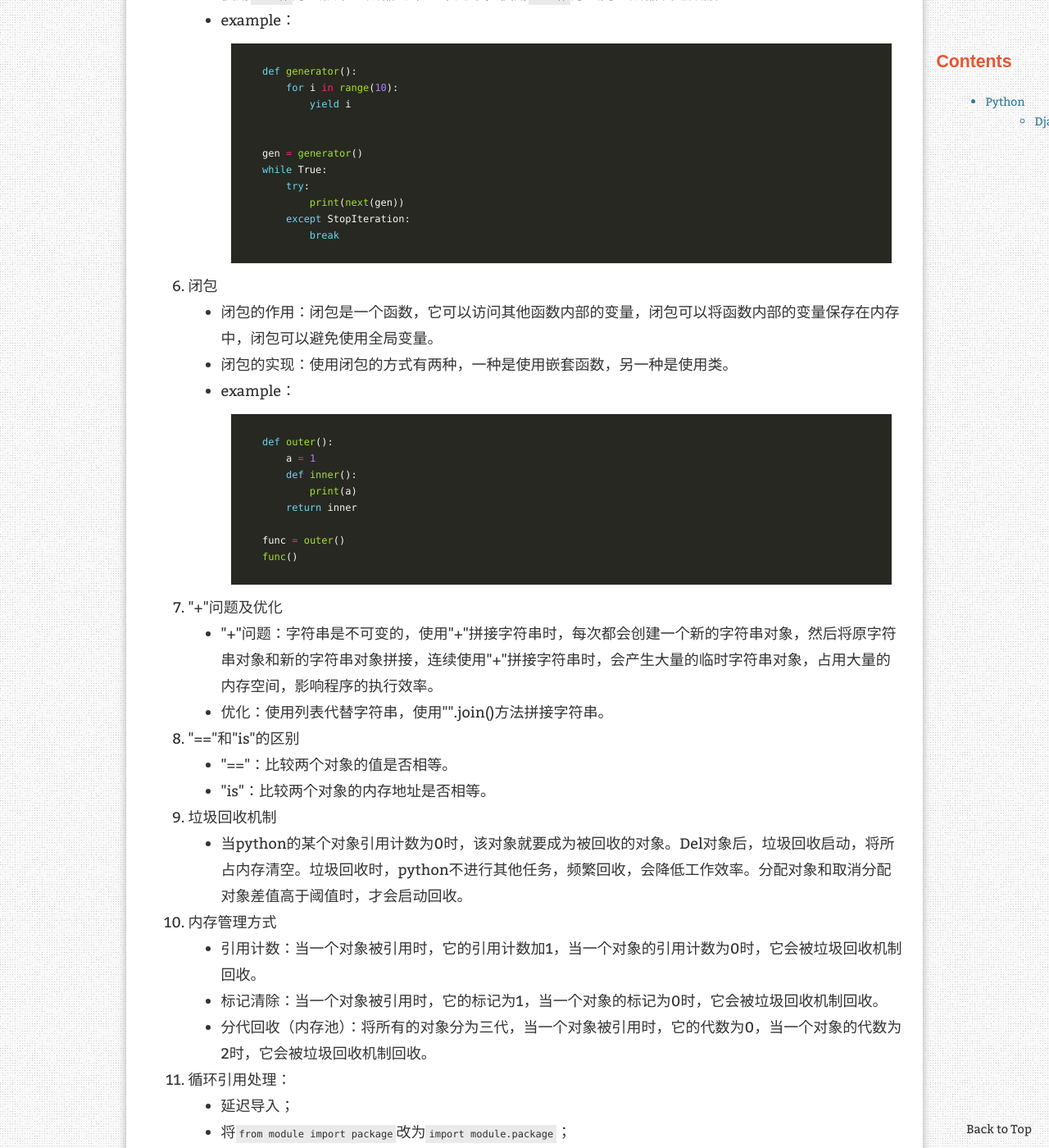
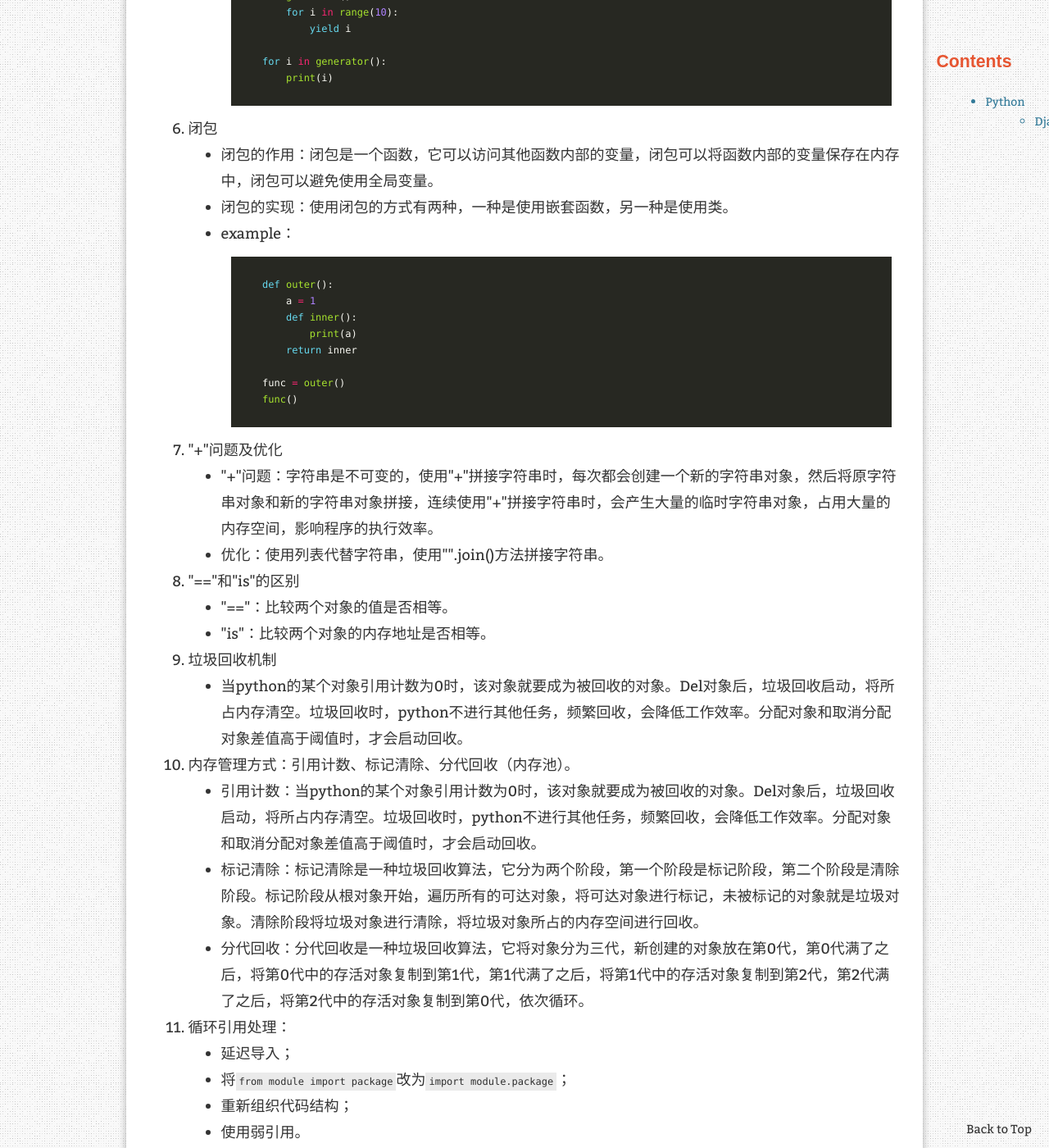
Before and after one commit to ElmTran/ElmTran.github.io, a Jekyll site: the page built from _posts/2023-12-03-python-interview.md, in a window 1280 px wide and 1400 px high, scrolled down 2078 px. Shown: the whole window at 82% size. Built offline with Jekyll 4.4.1, drawn with Linux system fonts in a browser that asks for light colours; comment, search, counter and statistics services are not loaded; some of the changed text lies outside the part shown.

Commit message:
update: python interview

````diff
--- a/_posts/2023-12-03-python-interview.md
+++ b/_posts/2023-12-03-python-interview.md
@@ -68,9 +65,9 @@ redirect_from:
 
 5. 生成器
 
-    - 生成器的作用：生成器是一种特殊的迭代器，生成器是一个函数，使用yield关键字返回一个迭代器，生成器的本质是一个迭代器。
-    - 生成器的实现：使用yield关键字实现生成器，使用for循环遍历生成器。
+    - 定义：生成器是使用yield关键字返回一个函数，生成器的本质是一个迭代器。
     - 使用`next()`方法获取生成器的下一个元素，使用`send()`方法向生成器发送数据。
+    - 作用：生成器可以节省内存，提高程序的执行效率。
     - example：
 
         ```python
@@ -78,13 +75,8 @@ redirect_from:
             for i in range(10):
                 yield i
 
-
-        gen = generator()
-        while True:
-            try:
-                print(next(gen))
-            except StopIteration:
-                break
+        for i in generator():
+            print(i)
         ```
 
 6. 闭包
@@ -119,11 +111,11 @@ redirect_from:
 
     - 当python的某个对象引用计数为0时，该对象就要成为被回收的对象。Del对象后，垃圾回收启动，将所占内存清空。垃圾回收时，python不进行其他任务，频繁回收，会降低工作效率。分配对象和取消分配对象差值高于阈值时，才会启动回收。
 
-11. 内存管理方式
+11. 内存管理方式：引用计数、标记清除、分代回收（内存池）。
 
-    - 引用计数：当一个对象被引用时，它的引用计数加1，当一个对象的引用计数为0时，它会被垃圾回收机制回收。
-    - 标记清除：当一个对象被引用时，它的标记为1，当一个对象的标记为0时，它会被垃圾回收机制回收。
-    - 分代回收（内存池）：将所有的对象分为三代，当一个对象被引用时，它的代数为0，当一个对象的代数为2时，它会被垃圾回收机制回收。
+    - 引用计数：当python的某个对象引用计数为0时，该对象就要成为被回收的对象。Del对象后，垃圾回收启动，将所占内存清空。垃圾回收时，python不进行其他任务，频繁回收，会降低工作效率。分配对象和取消分配对象差值高于阈值时，才会启动回收。
+    - 标记清除：标记清除是一种垃圾回收算法，它分为两个阶段，第一个阶段是标记阶段，第二个阶段是清除阶段。标记阶段从根对象开始，遍历所有的可达对象，将可达对象进行标记，未被标记的对象就是垃圾对象。清除阶段将垃圾对象进行清除，将垃圾对象所占的内存空间进行回收。
+    - 分代回收：分代回收是一种垃圾回收算法，它将对象分为三代，新创建的对象放在第0代，第0代满了之后，将第0代中的存活对象复制到第1代，第1代满了之后，将第1代中的存活对象复制到第2代，第2代满了之后，将第2代中的存活对象复制到第0代，依次循环。
 
 12. 循环引用处理：
     - 延迟导入；
````
Also changed, not shown: other parts of _posts/2023-12-03-python-interview.md (+0 -3 lines).
